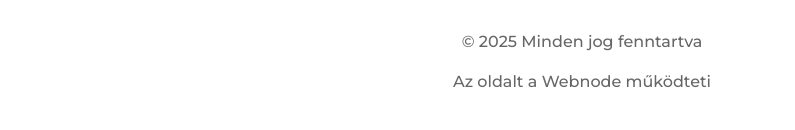
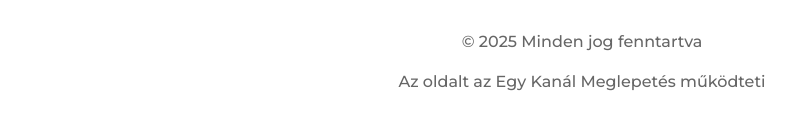
Before and after one commit to AgnesGeller/egykanalmeglepetes, a plain HTML site: page index.html in a window 1280 px wide. Shown: the part 1996-2126 px from the top of the page, without its empty margins (58-853 px from the left). Drawn offline with nearby package versions, Linux system fonts and the light colour scheme; a web font is replaced by a local one.

Commit message:
text changed

```diff
--- a/index.html
+++ b/index.html
@@ -120,7 +120,7 @@
   <footer class="site-footer">
     <div class="container">
       <p>© <span id="year"></span> Minden jog fenntartva</p>
-      <p>Az oldalt a Webnode működteti</p>
+      <p>Az oldalt az Egy Kanál Meglepetés működteti</p>
     </div>
   </footer>
 
```
